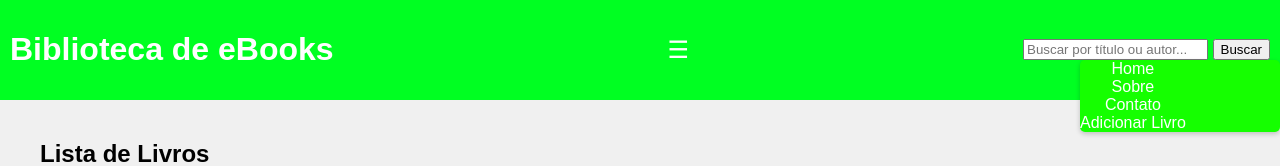
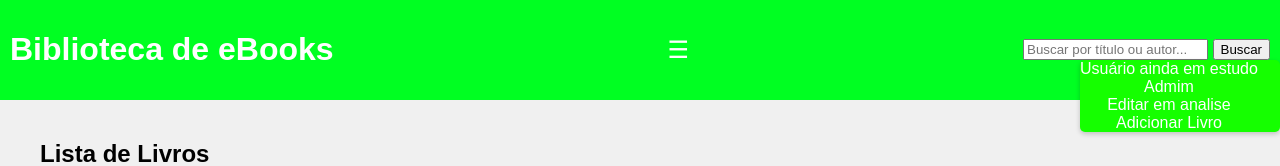
Before and after one commit to AdrainRazini/site-ebook, a website: page public/index.html in a window 1280 px wide. Both pictures are taken after a click on the button "Abrir menu". Shown: the top 166 px of the page. Drawn offline with Linux system fonts and the light colour scheme.

Commit message:
Update index.html

```diff
--- a/public/index.html
+++ b/public/index.html
@@ -13,9 +13,9 @@
         <button id="menu-toggle" aria-label="Abrir menu">☰</button> <!-- Botão do menu -->
         <nav id="mobile-menu" class="hidden">
             <ul>
-                <li><a href="#">Home</a></li>
-                <li><a href="#">Sobre</a></li>
-                <li><a href="#">Contato</a></li>
+                <li><a href="#">Usuário ainda em estudo</a></li>
+                <li><a href="admim.html">Admim</a></li>
+                <li><a href="">Editar em analise</a></li>
                 <li><a href="add-book.html">Adicionar Livro</a></li>
             </ul>
         </nav>
```
